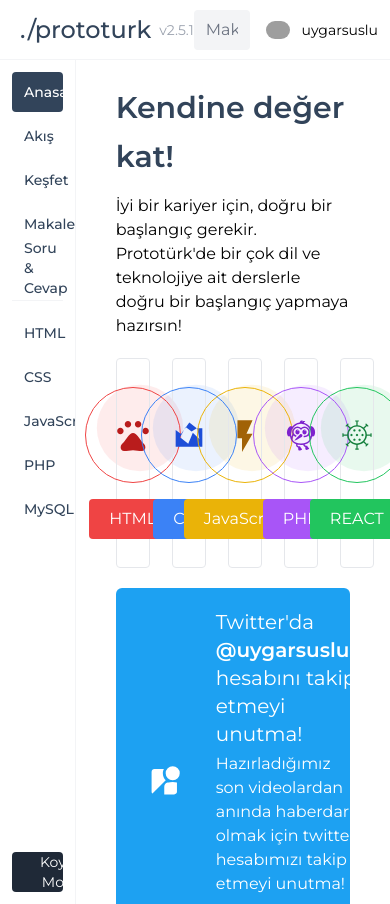
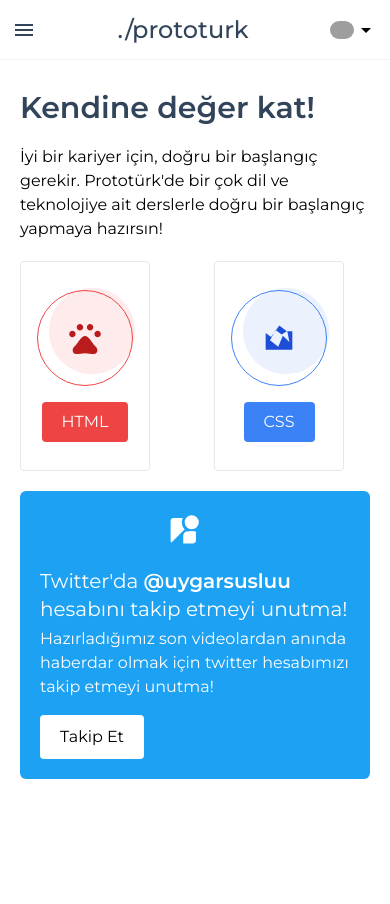
Before and after one commit to uygarsuslu/intro-to-tailwind, a website: page src/index.html in a window 390 px wide. After the commit the page ends 844 px from the top, so only its background shows below. Drawn offline with Linux system fonts and the light colour scheme; grey boxes are pictures that could not be loaded.

Commit message:
responsive design added

```diff
--- a/src/index.html
+++ b/src/index.html
@@ -9,21 +9,40 @@
   <body class="h-full flex flex-col dark:bg-gray-900 dark:text-white">
     <!-- HEADER START -->
     <div
-      class="h-15 w-full flex-shrink-0 border-b border-gray-100 dark:border-gray-700 flex justify-between items-center px-5"
+      class="h-15 w-full flex-shrink-0 border-b border-gray-100 dark:border-gray-700 flex justify-between items-center px-3 lg:px-5"
     >
+      <!-- sidebar -->
+      <button onclick="sidebar()" class="text-prototurk lg:hidden">
+        <svg
+          xmlns="http://www.w3.org/2000/svg"
+          height="24"
+          width="24"
+          class="fill-current"
+        >
+          <path d="M3 18v-2h18v2Zm0-5v-2h18v2Zm0-5V6h18v2Z" />
+        </svg>
+      </button>
+
+      <!-- logo -->
       <a
         href="#"
         class="text-2xl font-medium inline-flex items-center text-prototurk dark:text-white"
         >./prototurk
-        <span class="text-sm text-gray-400 font-normal ml-2">v2.5.1</span>
+        <span class="text-sm text-gray-400 font-normal ml-2 hidden lg:inline"
+          >v2.5.1</span
+        >
       </a>
-      <form action="" class="w-1/3">
+
+      <!-- placeholder -->
+      <form action="" class="w-1/3 hidden lg:block">
         <input
           type="text"
           placeholder="Makalelerde Ara"
           class="w-full bg-gray-100 h-10 px-3 placeholder-gray-500 rounded dark:bg-gray-700 dark:placeholder-gray-300"
         />
       </form>
+
+      <!-- login -->
       <a
         href="javascript:;"
         onclick="modal('login-modal')"
@@ -31,16 +50,25 @@
         >Giriş Yap
       </a>
 
-      <!-- dropdown menu -->
-      <div class="group relative w-40">
-        <button class="flex items-center text-sm h-10 px-4">
+      <!-- user detail -->
+      <div class="group relative">
+        <button class="flex items-center text-sm h-10">
           <img
             src="https://avatars.githubusercontent.com/u/87071421?s=40&v=4"
             alt="profil picture"
             width="24"
             height="24"
-            class="rounded-full mr-3"
-          />uygarsuslu
+            class="rounded-full"
+          />
+          <span class="hidden lg:inline ml-3">uygarsuslu</span>
+          <svg
+            xmlns="http://www.w3.org/2000/svg"
+            height="24"
+            width="24"
+            class="fill-current"
+          >
+            <path d="m12 15-5-5h10Z" />
+          </svg>
         </button>
 
         <div
@@ -64,9 +92,7 @@
 
     <main class="flex h-full">
       <!-- SIDEBAR START -->
-      <aside
-        class="flex flex-col w-64 p-3 border-r border-gray-100 dark:border-gray-700 divide-y divide-solid divide-gray-100 dark:divide-gray-700 overflow-auto"
-      >
+      <aside class="sidebar">
         <!-- list-1 -->
         <nav class="mb-3 space-y-1">
           <a href="#" class="nav-link active">Anasayfa</a>
@@ -80,7 +106,7 @@
         <nav class="pt-3 space-y-1">
           <a href="#" class="nav-link">HTML</a>
           <a href="#" class="nav-link">CSS</a>
-          <a href="#" class="nav-link">JavaScript</a>
+          <a href="#" class="nav-link">Python</a>
           <a href="#" class="nav-link">PHP</a>
           <a href="#" class="nav-link">MySQL</a>
         </nav>
@@ -109,7 +135,7 @@
       <!-- SIDEBAR END -->
 
       <!-- CONTENT START -->
-      <section class="flex-auto py-6 px-10 overflow-auto">
+      <section class="flex-auto py-6 px-5 lg:px-10 overflow-auto">
         <div class="mx-auto max-w-screen-xl">
           <!-- title -->
           <div>
@@ -126,8 +152,10 @@
           </div>
 
           <!-- contents -->
-          <div class="grid grid-cols-10 mt-5 mb-5 gap-7">
-            <div class="col-span-2">
+          <div
+            class="flex lg:grid overflow-x-auto grid-cols-10 mt-5 mb-5 gap-16 lg:gap-7"
+          >
+            <div class="col-span-5 lg:col-span-2">
               <a href="#" class="card hover:border-red-700 group">
                 <span
                   class="card-img border-red-500 group-hover:border-red-700 transition-colors"
@@ -152,7 +180,7 @@
               </a>
             </div>
 
-            <div class="col-span-2">
+            <div class="col-span-5 lg:col-span-2">
               <a href="#" class="card hover:border-blue-700 group">
                 <span
                   class="card-img border-blue-500 group-hover:border-blue-700 transition-colors"
@@ -178,7 +206,7 @@
               </a>
             </div>
 
-            <div class="col-span-2">
+            <div class="col-span-5 lg:col-span-2">
               <a href="#" class="card hover:border-yellow-700 group">
                 <span
                   class="card-img border-yellow-500 group-hover:border-yellow-700 transition-colors"
@@ -199,12 +227,12 @@
 
                 <span
                   class="card-name bg-yellow-500 group-hover:bg-yellow-700 transition-colors"
-                  >JavaScript</span
+                  >Python</span
                 >
               </a>
             </div>
 
-            <div class="col-span-2">
+            <div class="col-span-5 lg:col-span-2">
               <a href="#" class="card hover:border-purple-700 group">
                 <span
                   class="card-img border-purple-500 group-hover:border-purple-700 transition-colors"
@@ -230,7 +258,7 @@
               </a>
             </div>
 
-            <div class="col-span-2">
+            <div class="col-span-5 lg:col-span-2">
               <a href="#" class="card hover:border-green-700 group">
                 <span
                   class="card-img border-green-500 group-hover:border-green-700 transition-colors"
@@ -258,8 +286,10 @@
           </div>
 
           <!-- twitter -->
-          <div class="bg-twitter p-5 rounded-md text-white flex items-center">
-            <div class="flex-shrink-0 w-20 pl-2">
+          <div
+            class="bg-twitter p-5 rounded-md text-white flex flex-col md:flex-row items-center"
+          >
+            <div class="flex-shrink-0 w-20 pl-2 mb-4 md:mb-0">
               <svg
                 xmlns="http://www.w3.org/2000/svg"
                 height="40"
@@ -325,6 +355,11 @@
       function modal(id) {
         document.getElementById(id).classList.toggle("active");
       }
+
+      // sidebar
+      function sidebar() {
+        document.querySelector(".sidebar").classList.toggle("active");
+      }
     </script>
   </body>
 </html>
--- a/src/input.css
+++ b/src/input.css
@@ -17,6 +17,14 @@
 
     .nav-link.active {
         @apply bg-prototurk text-white
+    }
+
+    .sidebar {
+        @apply bg-white dark:bg-gray-900 flex flex-col flex-shrink-0 w-full lg:w-64 absolute lg:relative inset-0 top-15 lg:top-0 opacity-0 lg:opacity-100 invisible lg:visible p-3 border-r border-gray-100 dark:border-gray-700 divide-y divide-solid divide-gray-100 dark:divide-gray-700 overflow-auto transition-all scale-90 lg:scale-100
+    }
+
+    .sidebar.active {
+        @apply z-10 opacity-100 visible scale-100
     }
 
     .card {
```
Also changed, not shown: dist/output.css.
